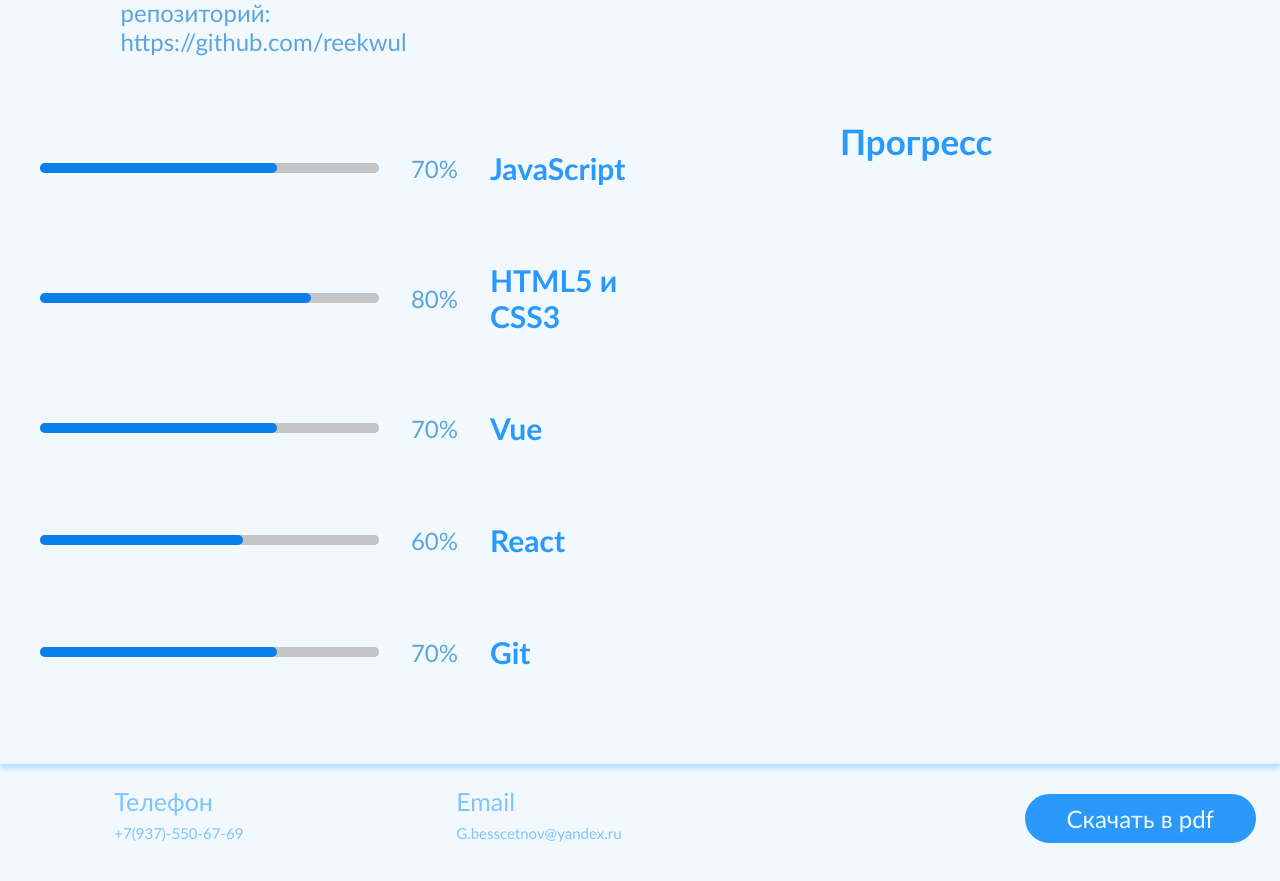
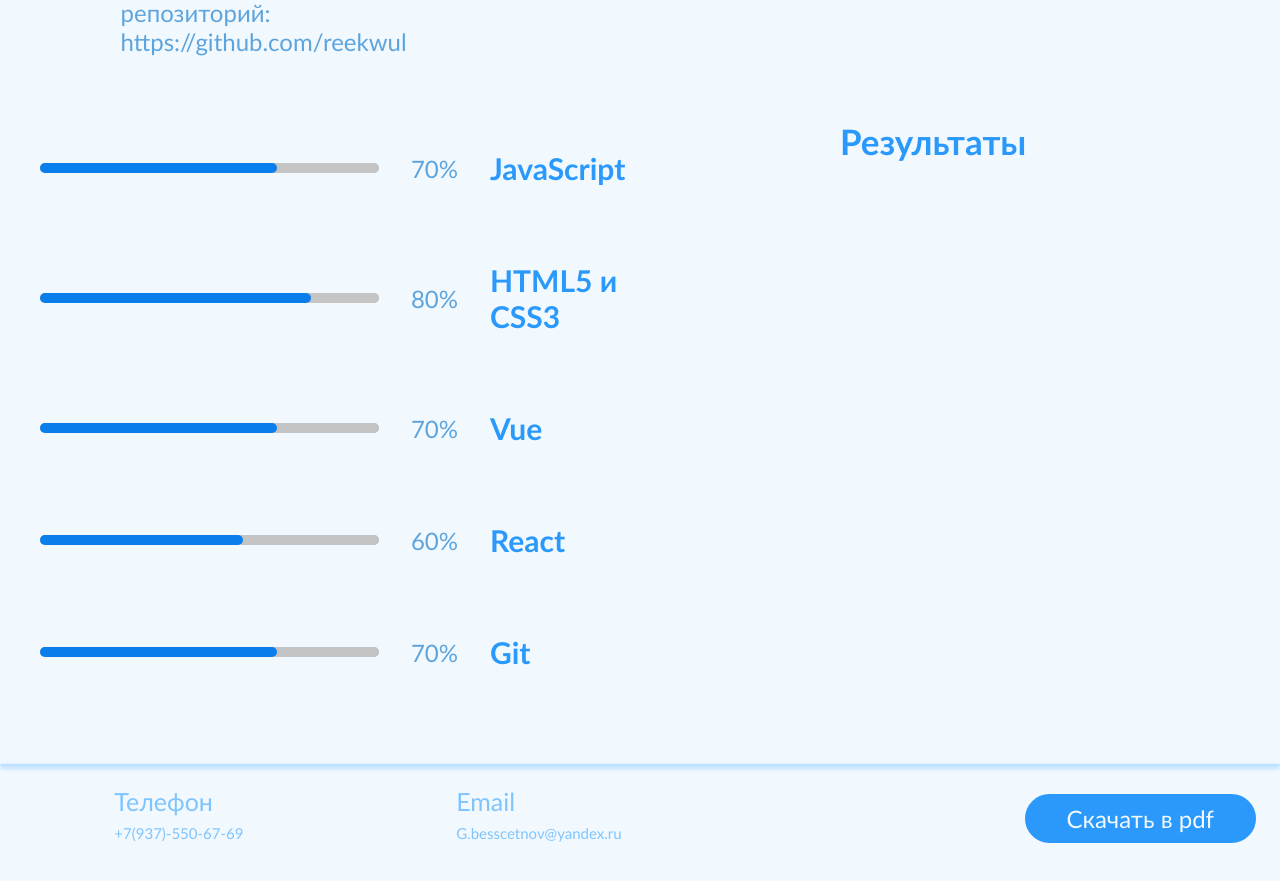
Before and after one commit to reekwul/resume, a Next.js app: page / in a window 1280 px wide. Shown: the part 1562-2443 px from the top of the page. Built offline with nearby package versions, Linux system fonts and the light colour scheme.

Commit message:
новый фаил + текст попытка 2

```diff
--- a/src/aboutme/aboutme.tsx
+++ b/src/aboutme/aboutme.tsx
@@ -55,7 +55,7 @@
 
                 </div>
                 <h2 className={classes.name}>
-                    Прогресс
+                    Результаты
                 </h2>
             </div>
         </div>
```
Also changed, not shown: 1 other file (tests, documents, lock files or other folders).
